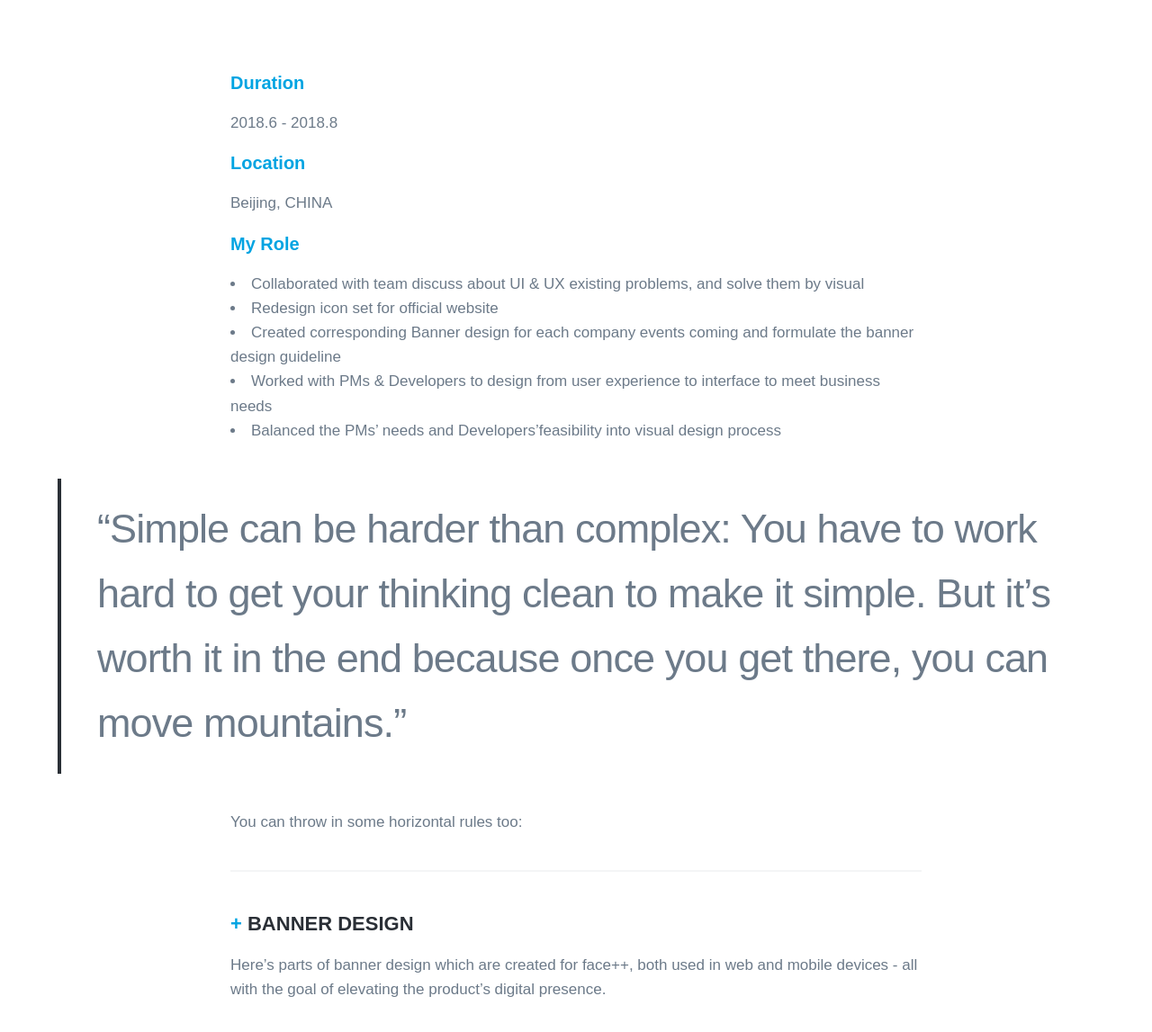
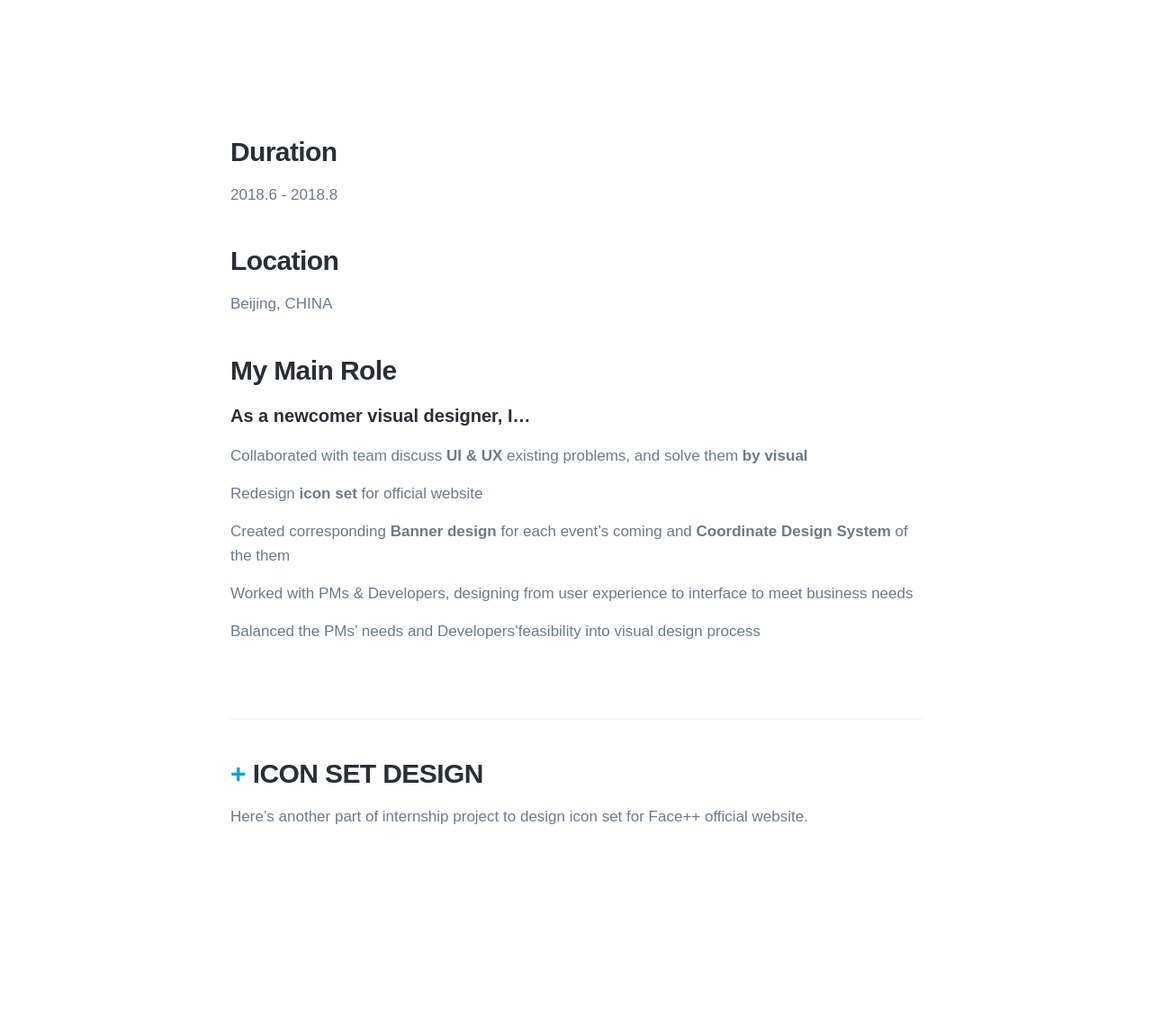
Before and after one commit to xuechundesign/xuechundesign.github.io, a Jekyll site: the page built from _projects/2018-06-30-faceplusplus.md, in a window 1280 px wide and 1400 px high, scrolled down 1133 px. Shown: the top 1147 px of the window at 90% size. Built offline with Jekyll 4.4.1, drawn with Linux system fonts in a browser that asks for light colours; nearby versions of some CDN libraries; some web fonts are replaced; some of the changed text lies outside the part shown.

Commit message:
sherry publish

```diff
--- a/_projects/2018-06-30-faceplusplus.md
+++ b/_projects/2018-06-30-faceplusplus.md
@@ -10,45 +10,37 @@
 
 ![](/images/facepp/facecover.png)
 
-##### <span style="color:#00A4E2"> **Duration**</span>
+<br>
+<br>
+<br>
+###  **Duration**
 2018.6 - 2018.8
 
-##### <span style="color:#00A4E2"> **Location**</span>
+###  **Location**
 Beijing, CHINA
 
-##### <span style="color:#00A4E2"> **My Role**</span>
-- Collaborated with team discuss about UI & UX existing problems, and solve them by visual
-- Redesign icon set for official website
-- Created corresponding Banner design for each company events coming and formulate the banner design guideline
-- Worked with PMs & Developers to design from user experience to interface to meet business needs
-- Balanced the PMs' needs and Developers'feasibility into visual design process
+###  **My Main Role**
+###### As a newcomer visual designer, I...
+Collaborated with team discuss **UI & UX** existing problems, and solve them **by visual**
 
+Redesign **icon set** for official website
 
+Created corresponding **Banner design** for each event's coming and **Coordinate Design System** of the them
 
-> “Simple can be harder than complex: You have to work hard to get your thinking clean to make it simple. But it’s worth it in the end because once you get there, you can move mountains.”
+Worked with PMs & Developers, designing from user experience to interface to meet business needs
 
-You can throw in some horizontal rules too:
+Balanced the PMs' needs and Developers'feasibility into visual design process
+
+<br>
 
 ---
 
-#### <span style="color:#00A4E2">+ </span> BANNER DESIGN
+### <span style="color:#00A4E2">+ </span> ICON SET DESIGN
 
-Here's parts of banner design which are created for face++, both used in web and mobile devices - all with the goal of elevating the product's digital presence.
+Here's another part of internship project to design icon set for Face++ official website.
 
-
-<div class="gallery" data-columns="2">
-	<img src="/images/facepp/1quick-guide.png">
-	<img src="/images/facepp/2face-detection.png">
-	<img src="/images/facepp/3face-merging.png">
-	<img src="/images/facepp/4face-searching.png">
-	<img src="/images/facepp/5face-merging-API.png">
-	<img src="/images/facepp/6faceID.png">
-</div>
-
-I worked iteratively with content, brand and marketing teams to identify core pieces of the site and create an extensible visual system that could be used both in web and mobile again and again.
-Here's parts of banner design which are created for face++, both used in web and mobile devices - all with the goal of elevating the product's digital presence.
-
-
+<br>
+<br>
 <div class="gallery" data-columns="3">
 	<img src="/images/facepp/icon/icon1.png">
    <img src="/images/facepp/icon/icon2.png">
@@ -68,12 +60,31 @@
 
 To emphasis the sense of scientific, I choosed different blue style and combined with purple to balance the banner style more suit for website
 
+---
+
+<br>
+<br>
+<br>
+### <span style="color:#00A4E2">+ </span> BANNER DESIGN
+
+Here's parts of banner design which are created for face++, both used in web and mobile devices - all with the goal of elevating the product's digital presence.
+
+<br>
+<div class="gallery" data-columns="3">
+	<img src="/images/facepp/1quick-guide.png">
+	<img src="/images/facepp/2face-detection.png">
+	<img src="/images/facepp/3face-merging.png">
+	<img src="/images/facepp/4face-searching.png">
+	<img src="/images/facepp/5face-merging-API.png">
+	<img src="/images/facepp/6faceID.png">
+</div>
+
+I worked iteratively with content, brand and marketing teams to identify core pieces of the site and create an extensible visual system that could be used both in web and mobile again and again.
+Here's parts of banner design which are created for face++, both used in web and mobile devices - all with the goal of elevating the product's digital presence.
+
+
 
 ---
-
-#### <span style="color:#00A4E2">+ </span> ICON SET DESIGN
-
-Here's another part of internship project to design icon set for Face++ official website.
 
 
 ### What is my process?
```
Also changed, not shown: _projects/2018-08-19-instrument.md (+1 -1 lines), images/facepp/facecover.png, 3 other files.
